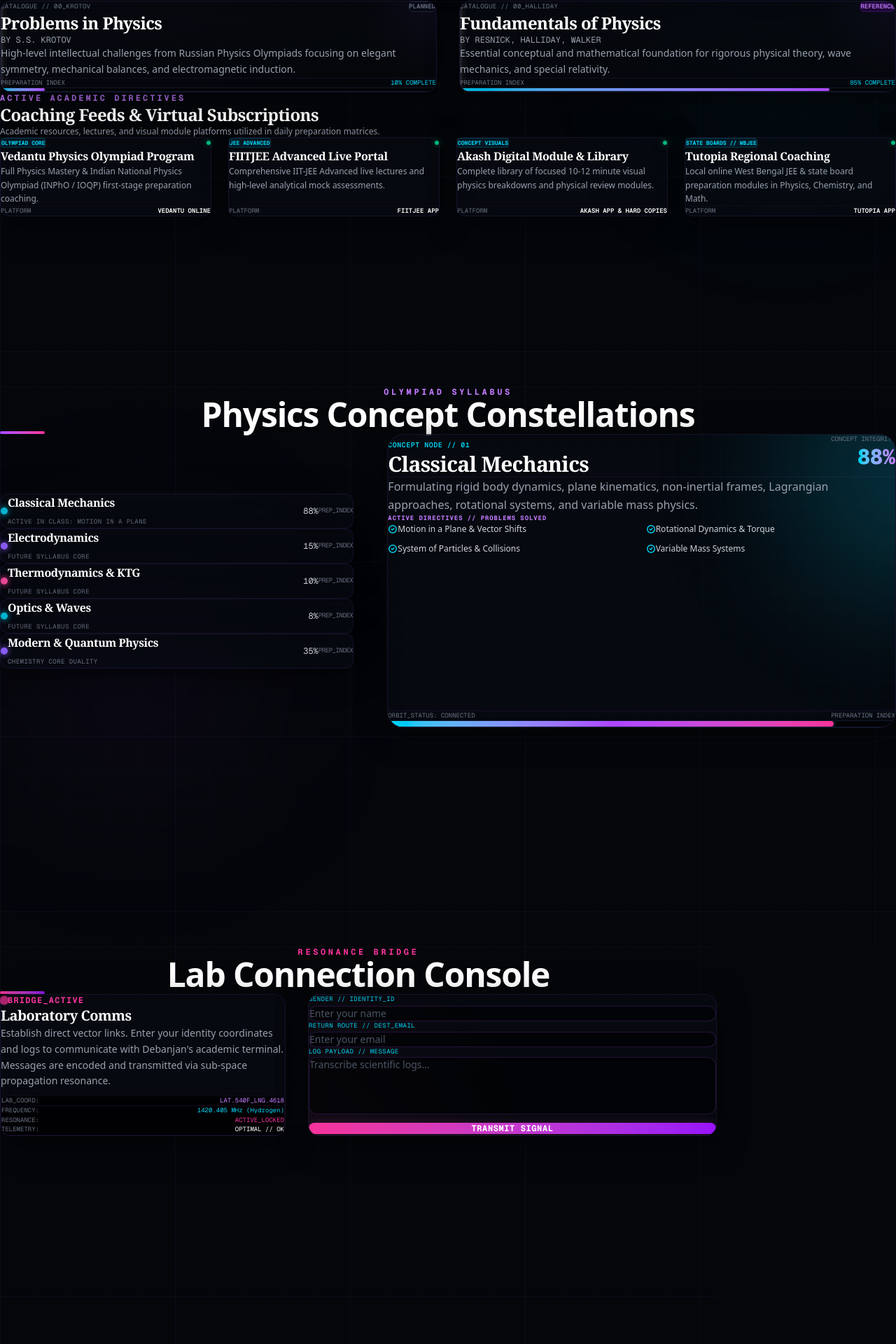
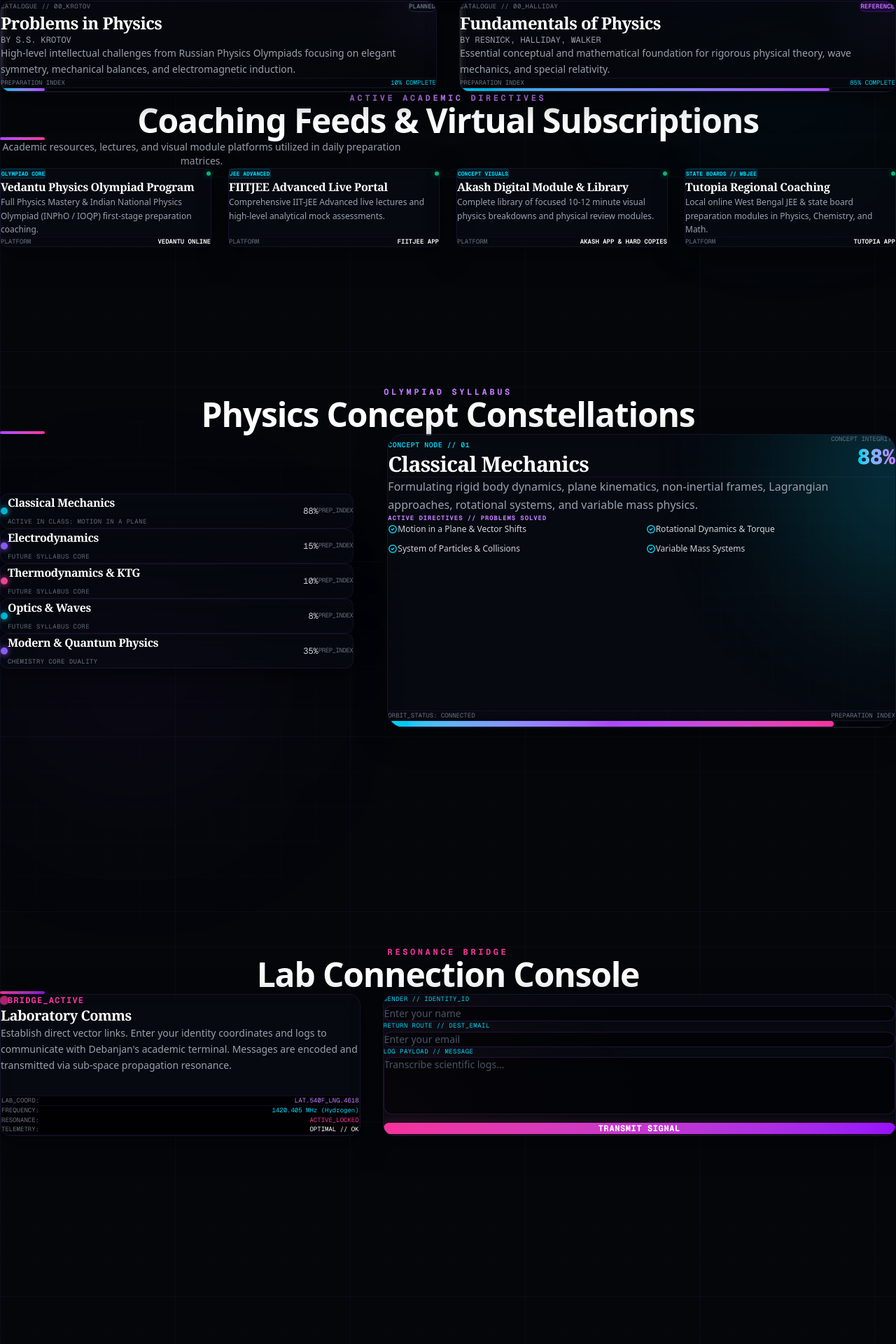
Before and after one commit to partofcosmos-site/debanjanbiswas, a Next.js app: page / in a window 1280 px wide. Shown: the part 1048-2968 px from the top of the page at 70% size. Built offline with nearby package versions, Linux system fonts and the light colour scheme.

Commit message:
style: align all section wrappers and standardize sub-section header typography

```diff
--- a/src/components/Contact.tsx
+++ b/src/components/Contact.tsx
@@ -47,7 +47,7 @@ export default function Contact() {
   };
 
   return (
-    <section id="contact" className="relative min-h-screen py-24 px-6 max-w-5xl mx-auto z-10 space-grid">
+    <section id="contact" className="relative min-h-screen py-24 px-6 max-w-7xl mx-auto z-10 space-grid">
       <div className="space-y-16">
         {/* Section Header */}
         <div className="text-center space-y-4">
--- a/src/components/Projects.tsx
+++ b/src/components/Projects.tsx
@@ -60,7 +60,7 @@ export default function Projects() {
           {filteredBooks.map((book: Book) => (
             <div
               key={book.id}
-              className="glass-panel textbook-spine group relative rounded-2xl pl-10 pr-6 py-8 flex flex-col justify-between overflow-hidden"
+              className="glass-panel textbook-spine group relative rounded-2xl pl-10 pr-6 py-8 flex flex-col justify-between overflow-hidden h-full"
             >
               {/* Cover texture */}
               <div className="absolute inset-0 bg-gradient-to-br from-slate-900/5 to-black/35 pointer-events-none" />
@@ -117,15 +117,16 @@ export default function Projects() {
         </div>
 
         {/* Subscriptions / Interactive coaching platforms sub-grid */}
-        <div className="pt-16 space-y-8">
-          <div className="text-center md:text-left space-y-2">
-            <h3 className="text-xs font-mono tracking-[0.25em] text-purple-400 font-bold uppercase">
+        <div className="pt-24 space-y-12">
+          <div className="text-center space-y-4">
+            <h3 className="text-xs font-mono tracking-[0.3em] text-purple-400 font-bold uppercase">
               ACTIVE ACADEMIC DIRECTIVES
             </h3>
-            <p className="text-2xl font-extrabold text-white tracking-tight font-serif">
+            <p className="text-3xl sm:text-4xl md:text-5xl font-extrabold tracking-tight text-white">
               Coaching Feeds & Virtual Subscriptions
             </p>
-            <p className="text-gray-400 text-xs font-sans max-w-xl">
+            <div className="w-16 h-1 bg-gradient-to-r from-purple-500 to-pink-500 mx-auto rounded-full" />
+            <p className="text-gray-400 text-sm font-sans max-w-xl mx-auto pt-2">
               Academic resources, lectures, and visual module platforms utilized in daily preparation matrices.
             </p>
           </div>
@@ -134,7 +135,7 @@ export default function Projects() {
             {studentData.subscriptions.map((sub) => (
               <div
                 key={sub.id}
-                className="glass-panel p-5 rounded-xl bg-black/35 border border-purple-500/5 hover:border-purple-500/30 flex flex-col justify-between space-y-4"
+                className="glass-panel p-5 rounded-xl bg-black/35 border border-purple-500/5 hover:border-purple-500/30 flex flex-col justify-between space-y-4 h-full"
               >
                 <div className="space-y-3">
                   <div className="flex justify-between items-center">
```
